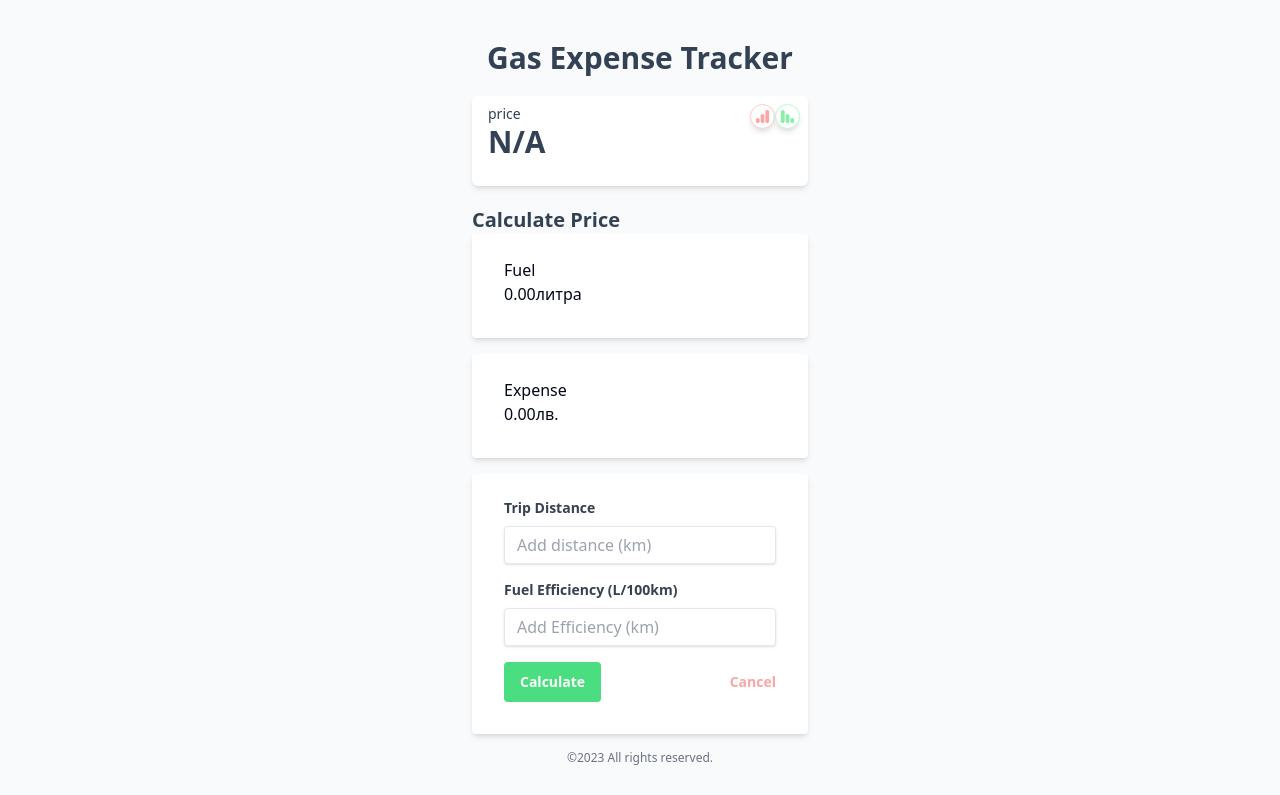
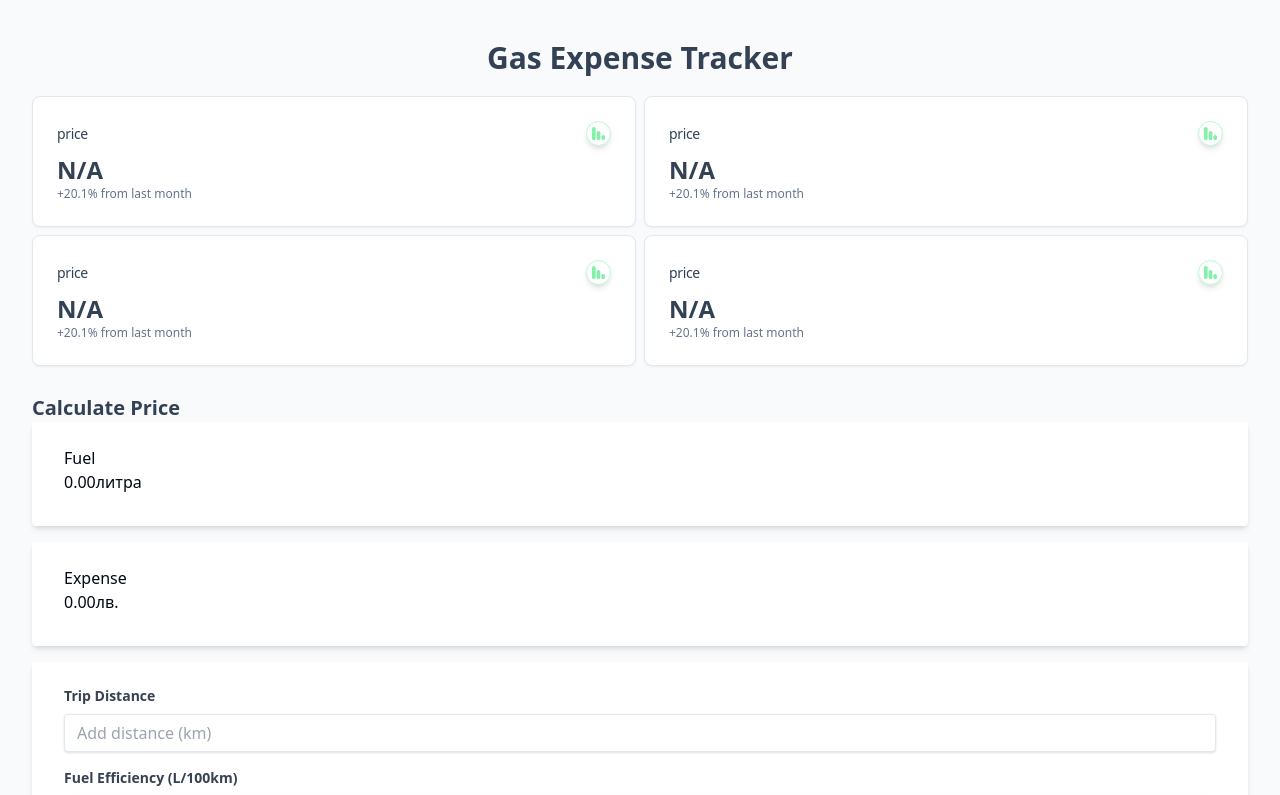
Before and after one commit to mcekov/fuel-tracker, a React (Vite) app: page / in a window 1280 px wide. Shown: the top 795 px of the page. Built offline with nearby package versions, Linux system fonts and the light colour scheme; no server answers.

Commit message:
Add shadcn card for fuel prices

```diff
--- a/src/App.jsx
+++ b/src/App.jsx
@@ -14,13 +14,13 @@ function App() {
     useContext(FuelExpenseContext);
 
   useEffect(() => {
-    fetchFuelPrice();
+    fetchFuelPrice("diesel");
     fetchNews();
     fetchGasStation();
   }, []);
 
   return (
-    <div className="container mx-auto w-[400px] mt-10">
+    <div className="container mx-auto w-full md:w-auto mt-10">
       <Header />
       <ShowPrice />
       {/* <ShowNews /> */}
--- a/src/components/CalculatePriceForm.jsx
+++ b/src/components/CalculatePriceForm.jsx
@@ -57,7 +57,7 @@ const CalculatePriceForm = () => {
           <div className="flex items-center justify-between">
             <Button
               onClick={handleCalculate}
-              className="bg-green-400 hover:bg-green-700 text-white font-bold py-2 px-4 rounded focus:outline-none focus:shadow-outline"
+              className="bg-indigo-500 shadow-lg shadow-indigo-500/50 hover:bg-indigo-700 text-white font-bold py-2 px-4 rounded focus:outline-none focus:shadow-outline"
             >
               Calculate
             </Button>
--- a/src/components/ShowPrice.jsx
+++ b/src/components/ShowPrice.jsx
@@ -1,6 +1,15 @@
 import React, { useContext } from "react";
 import FuelExpenseContext from "../context/fuelExpenseContext";
 import ChartIcon from "./ChartIcon";
+
+import {
+  Card,
+  CardContent,
+  CardDescription,
+  CardFooter,
+  CardHeader,
+  CardTitle,
+} from "@/components/ui/card";
 
 const Price = () => {
   const { fuelData } = useContext(FuelExpenseContext);
@@ -9,7 +18,7 @@ const Price = () => {
 
   return (
     <>
-      <div className="relative h-[90px] flex rounded-md border-gray-200 bg-white bg-clip-border shadow-md dark:border-[#ffffff33] dark:!bg-navy-800 dark:text-white dark:shadow-none">
+      {/* <div className="relative h-[90px] flex rounded-md border-gray-200 bg-white bg-clip-border shadow-md dark:border-[#ffffff33] dark:!bg-navy-800 dark:text-white dark:shadow-none">
         <div className="h-50 ml-4 flex w-auto flex-col mt-2">
           <p className="text-slate-700 font-dm text-sm font-medium">
             {fuelData.fuel} price
@@ -25,12 +34,89 @@ const Price = () => {
             className="border-red-200 fill-red-300"
             variant="priceUp"
           />
-          <ChartIcon
-            className="border-green-200 fill-green-300"
-            variant="priceDown"
-          />
         </div>
+      </div> */}
+
+      <div className="grid grid-cols-2 gap-2">
+        <Card className="">
+          <CardHeader className="flex flex-row items-center justify-between space-y-0 pb-2">
+            <CardTitle className="text-sm font-medium text-slate-700">
+              {fuelData.fuel} price
+            </CardTitle>
+            <ChartIcon
+              className="border-green-200 fill-green-300"
+              variant="priceDown"
+            />
+          </CardHeader>
+          <CardContent>
+            <div className="text-2xl font-bold text-slate-700">{`${
+              fuelData ? fuelData.price : "N/A"
+            } ${fuelData ? fuelData.dimension : ""}`}</div>
+            <p className="text-xs text-muted-foreground">
+              +20.1% from last month
+            </p>
+          </CardContent>
+        </Card>
+        <Card>
+          <CardHeader className="flex flex-row items-center justify-between space-y-0 pb-2">
+            <CardTitle className="text-sm font-medium text-slate-700">
+              {fuelData.fuel} price
+            </CardTitle>
+            <ChartIcon
+              className="border-green-200 fill-green-300"
+              variant="priceDown"
+            />
+          </CardHeader>
+          <CardContent>
+            <div className="text-2xl font-bold text-slate-700">{`${
+              fuelData ? fuelData.price : "N/A"
+            } ${fuelData ? fuelData.dimension : ""}`}</div>
+            <p className="text-xs text-muted-foreground">
+              +20.1% from last month
+            </p>
+          </CardContent>
+        </Card>
+        <Card>
+          <CardHeader className="flex flex-row items-center justify-between space-y-0 pb-2">
+            <CardTitle className="text-sm font-medium text-slate-700">
+              {fuelData.fuel} price
+            </CardTitle>
+            <ChartIcon
+              className="border-green-200 fill-green-300"
+              variant="priceDown"
+            />
+          </CardHeader>
+          <CardContent>
+            <div className="text-2xl font-bold text-slate-700">{`${
+              fuelData ? fuelData.price : "N/A"
+            } ${fuelData ? fuelData.dimension : ""}`}</div>
+            <p className="text-xs text-muted-foreground">
+              +20.1% from last month
+            </p>
+          </CardContent>
+        </Card>
+        <Card>
+          <CardHeader className="flex flex-row items-center justify-between space-y-0 pb-2">
+            <CardTitle className="text-sm font-medium text-slate-700">
+              {fuelData.fuel} price
+            </CardTitle>
+            <ChartIcon
+              className="border-green-200 fill-green-300"
+              variant="priceDown"
+            />
+          </CardHeader>
+          <CardContent>
+            <div className="text-2xl font-bold text-slate-700">{`${
+              fuelData ? fuelData.price : "N/A"
+            } ${fuelData ? fuelData.dimension : ""}`}</div>
+            <p className="text-xs text-muted-foreground">
+              +20.1% from last month
+            </p>
+          </CardContent>
+        </Card>
       </div>
+
+      <div className="flex gap-2 mt-2"></div>
     </>
   );
 };
--- /dev/null
+++ b/src/components/ui/card.jsx
@@ -0,0 +1,50 @@
+import * as React from "react"
+
+import { cn } from "@/lib/utils"
+
+const Card = React.forwardRef(({ className, ...props }, ref) => (
+  <div
+    ref={ref}
+    className={cn("rounded-lg border bg-card text-card-foreground shadow-sm", className)}
+    {...props} />
+))
+Card.displayName = "Card"
+
+const CardHeader = React.forwardRef(({ className, ...props }, ref) => (
+  <div
+    ref={ref}
+    className={cn("flex flex-col space-y-1.5 p-6", className)}
+    {...props} />
+))
+CardHeader.displayName = "CardHeader"
+
+const CardTitle = React.forwardRef(({ className, ...props }, ref) => (
+  <h3
+    ref={ref}
+    className={cn("text-2xl font-semibold leading-none tracking-tight", className)}
+    {...props} />
+))
+CardTitle.displayName = "CardTitle"
+
+const CardDescription = React.forwardRef(({ className, ...props }, ref) => (
+  <p
+    ref={ref}
+    className={cn("text-sm text-muted-foreground", className)}
+    {...props} />
+))
+CardDescription.displayName = "CardDescription"
+
+const CardContent = React.forwardRef(({ className, ...props }, ref) => (
+  <div ref={ref} className={cn("p-6 pt-0", className)} {...props} />
+))
+CardContent.displayName = "CardContent"
+
+const CardFooter = React.forwardRef(({ className, ...props }, ref) => (
+  <div
+    ref={ref}
+    className={cn("flex items-center p-6 pt-0", className)}
+    {...props} />
+))
+CardFooter.displayName = "CardFooter"
+
+export { Card, CardHeader, CardFooter, CardTitle, CardDescription, CardContent }
--- a/src/context/fuelExpenseContext.jsx
+++ b/src/context/fuelExpenseContext.jsx
@@ -11,11 +11,11 @@ function Provider({ children }) {
   const [news, setNews] = useState([]);
   const [gasStation, setGasStation] = useState([]);
 
-  const fetchFuelPrice = async () => {
+  const fetchFuelPrice = async (fuel) => {
     const { data } = await axios(`${import.meta.env.VITE_BASEURL}/price`, {
       params: {
         key: import.meta.env.VITE_APP_KEY,
-        fuel: "diesel",
+        fuel,
       },
       headers: {
         "Content-Type": "application/json",
```
